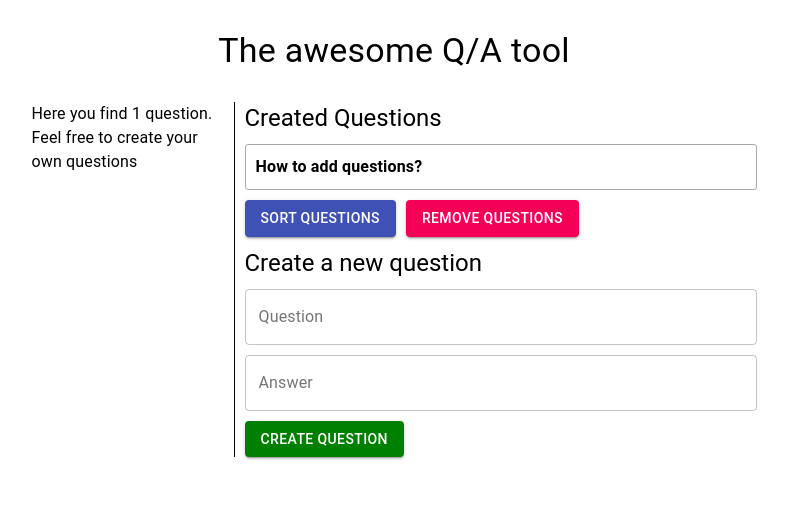
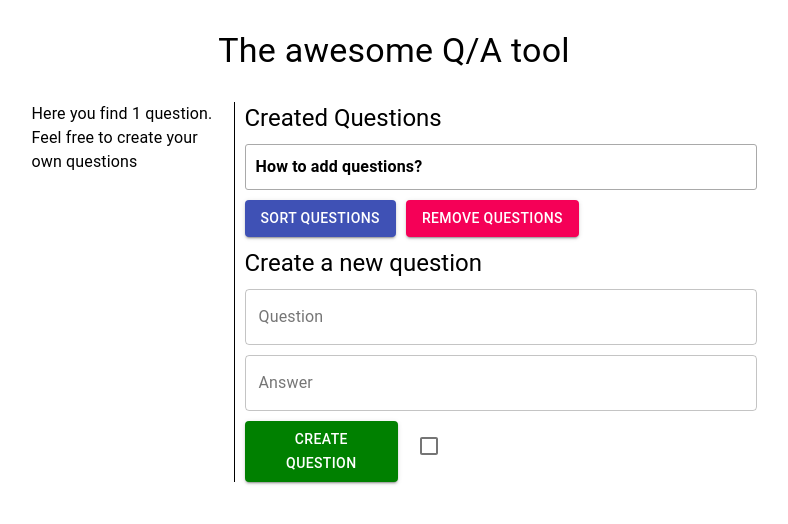
Before and after one commit to marcowilliam/qa-tool, a React (Create React App) app: page / in a window 1280 px wide. Shown: the top 524 px of the page, without its empty margins (246-1034 px from the left). Built offline with nearby package versions, Linux system fonts and the light colour scheme.

Commit message:
Create checkbox for delay time in question creation

```diff
--- a/src/components/questions/QuestionsForm.jsx
+++ b/src/components/questions/QuestionsForm.jsx
@@ -1,13 +1,16 @@
-import React from 'react';
+import React, { useState } from 'react';
 import shortid from 'shortid';
 import { makeStyles } from '@material-ui/core/styles';
 import Typography from '@material-ui/core/Typography';
 import TextField from '@material-ui/core/TextField';
-import Button from '@material-ui/core/Button';
-import { Formik, Form, ErrorMessage } from 'formik';
+import { Formik, ErrorMessage, Form } from 'formik';
+import Checkbox from '@material-ui/core/Checkbox';
+import LoadingButton from '../shared/LoadingButton'
 
 export default function QuestionsForm({ createQuestion }) {
     const classes = useStyles();
+    const [isDelayAdded, setIsDelayAdded] = useState(false);
+    const [isCreatingQuestion, setIsCreatingQuestion] = useState(false);
 
     return (
         <>
@@ -27,17 +30,19 @@ export default function QuestionsForm({ createQuestion }) {
                     }
                     return errors;
                 }}
-                onSubmit={(values, { setSubmitting }) => {
+                onSubmit={(values) => {
+                    setIsCreatingQuestion(true);
+                    const delayTimeInMiliseconds = isDelayAdded ? 5000 : 0;
                     setTimeout(() => {
                         createQuestion({
                             ...values,
                             id: shortid.generate(),
                         });
-                        setSubmitting(false);
-                    }, 5000);
+                        setIsCreatingQuestion(false);
+                    }, delayTimeInMiliseconds);
                 }}
             >
-                {({ isSubmitting, handleChange }) => (
+                {({ handleChange }) => (
                     <Form>
                         <div className={classes.formRow}>
                             <TextField fullWidth label="Question" type="text" name="question" onChange={handleChange} variant="outlined" />
@@ -47,9 +52,23 @@ export default function QuestionsForm({ createQuestion }) {
                             <TextField fullWidth label="Answer" type="text" name="answer" onChange={handleChange} variant="outlined" />
                             <ErrorMessage className={classes.errorMessage} name="answer" component="div" />
                         </div>
-                        <Button type="submit" variant="contained" color="primary" className={classes.button}>
+                        <LoadingButton
+                            loading={isCreatingQuestion}
+                            type="submit"
+                            variant="contained"
+                            color="primary"
+                            className={classes.button}
+                        >
                             Create question
-                        </Button>
+                        </LoadingButton>
+                        <Checkbox
+                            checked={isDelayAdded}
+                            onChange={(event) => setIsDelayAdded(event.target.checked)}
+                            value="isDelayAdded"
+                            inputProps={{
+                                'aria-label': 'primary checkbox',
+                            }}
+                        />
                     </Form>
                 )}
             </Formik>
@@ -67,6 +86,7 @@ const useStyles = makeStyles({
         marginRight: 10,
         background: 'green',
         color: 'white',
+        width: '30%',
     },
     errorMessage: {
         color: '#e50000',
--- /dev/null
+++ b/src/components/shared/LoadingButton.jsx
@@ -0,0 +1,17 @@
+import React from 'react'
+import Button from '@material-ui/core/Button'
+import CircularProgress from '@material-ui/core/CircularProgress'
+
+const LoadingButton = ({ loading, children, ...props }) => {
+    return (
+        <Button {...props} >
+            {loading ?
+                <CircularProgress size={20} />
+                :
+                children
+            }
+        </Button>
+    )
+}
+
+export default LoadingButton;
```
